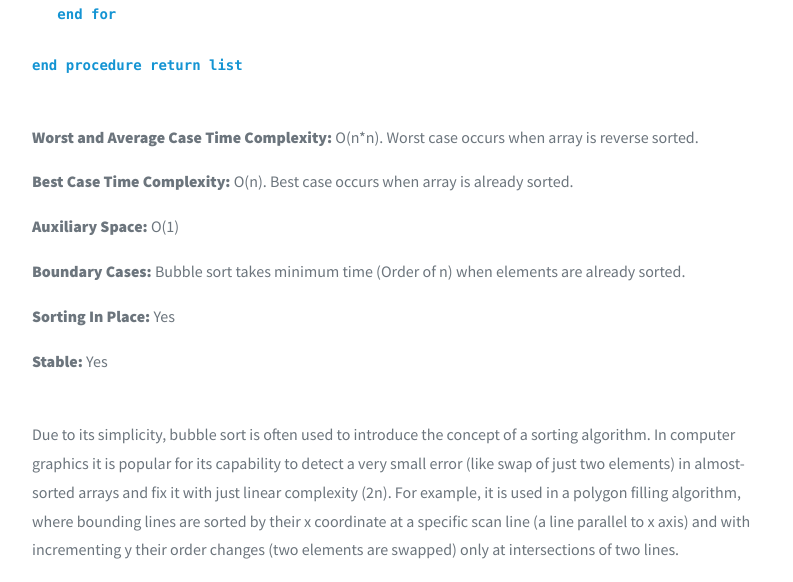
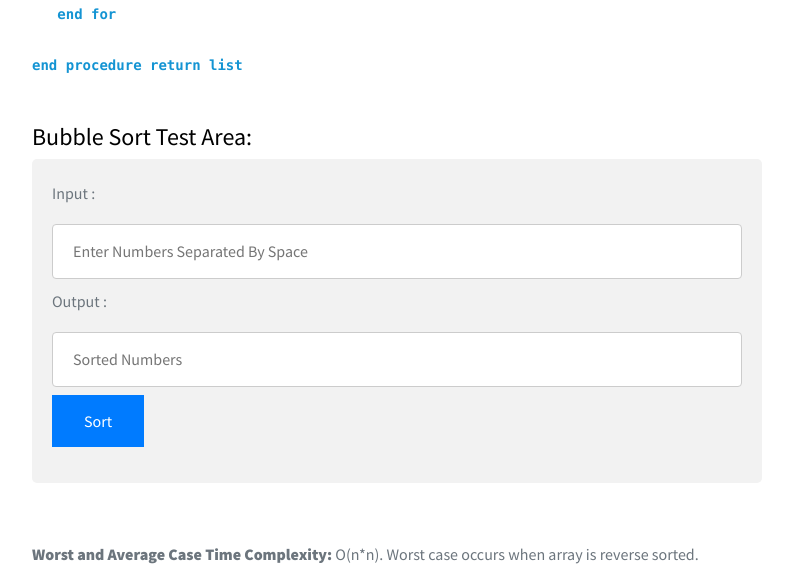
Before and after one commit to dexterdecode/sortingalgos, a plain HTML site: page bubble.html in a window 1280 px wide. Shown: the part 3740-4322 px from the top of the page, without its empty margins (53-846 px from the left). Drawn offline with Linux system fonts and the light colour scheme.

Commit message:
finalfin

```diff
--- a/bubble.html
+++ b/bubble.html
@@ -18,6 +18,23 @@
     <!-- Theme Style -->
     <link rel="stylesheet" href="css/style.css">
   </head>
+  <style>
+input[type=text], select {
+  width: 100%;
+  padding: 12px 20px;
+  margin: 8px 0;
+  display: inline-block;
+  border: 1px solid #ccc;
+  border-radius: 4px;
+  box-sizing: border-box;
+}
+
+#divv {
+  border-radius: 5px;
+  background-color: #f2f2f2;
+  padding: 20px;
+}
+</style>
   <body>
 
     <header role="banner">
@@ -147,6 +164,20 @@ Now, the array is already sorted, but our algorithm does not know if it is compl
 end procedure return list
 </pre>
 <br>
+<h4>Bubble Sort Test Area:</h4>
+<div id="divv">
+  <form>
+    <label for="fname">Input :</label>
+    <input type="text" id="in" name="input" placeholder="Enter Numbers Separated By Space">
+
+    <label for="lname">Output :</label>
+    <input type="text" id="out" name="input" placeholder="Sorted Numbers">
+    <br>
+    <p class="btn btn-primary" id="submitt">Sort</p>
+  </form>
+</div>
+<br>
+<br>
             <p><b>Worst and Average Case Time Complexity:</b> O(n*n). Worst case occurs when array is reverse sorted.</p>
 
             <p><b>Best Case Time Complexity:</b> O(n). Best case occurs when array is already sorted.</p>
@@ -161,6 +192,9 @@ In computer graphics it is popular for its capability to detect a very small err
 <h5>Watch Video : </h5>
 <br>
 <iframe width="560" height="315" src="https://www.youtube.com/embed/nmhjrI-aW5o" frameborder="0" allow="accelerometer; autoplay; encrypted-media; gyroscope; picture-in-picture" allowfullscreen></iframe>
+<br>
+<br>
+
 
           </div>
           <div class="col-md-4 sidebar">
@@ -229,5 +263,45 @@ Copyright &copy;<script>document.write(new Date().getFullYear());</script> All r
 
 
     <script src="js/main.js"></script>
+<!--
+    <script>
+  $(document).ready(function(){
+    // Add smooth scrolling to all links
+    $("#about").on('click', function(event) {
+
+      // Make sure this.hash has a value before overriding default behavior
+      if (this.hash !== "") {
+        // Prevent default anchor click behavior
+        event.preventDefault();
+
+        // Store hash
+        var hash = this.hash;
+
+        // Using jQuery's animate() method to add smooth page scroll
+        // The optional number (800) specifies the number of milliseconds it takes to scroll to the specified area
+        $('html, body').animate({
+          scrollTop: $(hash).offset().top
+        }, 800, function(){
+
+          // Add hash (#) to URL when done scrolling (default click behavior)
+          window.location.hash = hash;
+        });
+      } // End if
+    });
+  });
+  </script>
+-->
+  <script>
+$(document).ready(function(){
+  // Add smooth scrolling to all links
+  $("#submitt").on('click', function(event) {
+
+    var x = document.getElementById("in").value;
+    var res = x.split(" ");
+    res.sort(function(a, b){return a - b});
+    document.getElementById("out").value = res;
+  });
+});
+</script>
   </body>
 </html>
```
Also changed, not shown: index.html (+4 -0 lines), insertion.html (+42 -0 lines), selection.html (+42 -0 lines).
